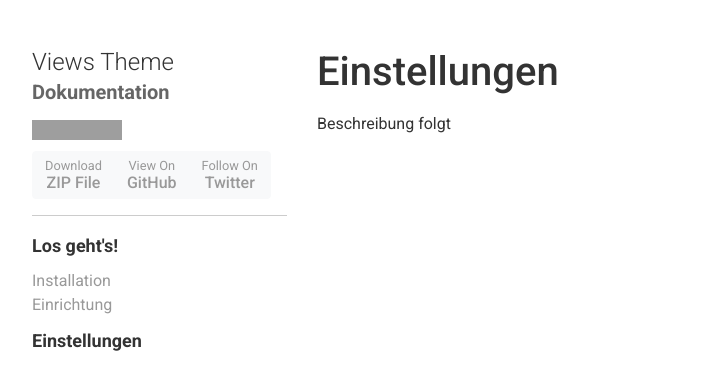
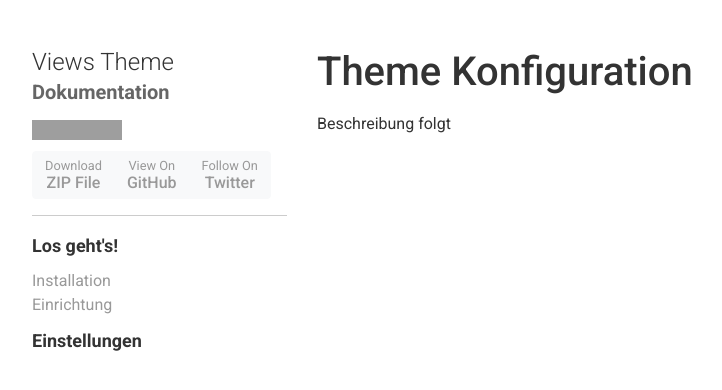
Before and after one commit to Blur-Creative/theme-views, a Jekyll site: the page built from de/theme-konfiguration.md, in a window 1280 px wide. Shown: the top 390 px of the page, without its empty margins (53-775 px from the left). Built offline with Jekyll 4.4.1, drawn with Linux system fonts in a browser that asks for light colours; nearby versions of some CDN libraries; grey boxes are pictures that could not be loaded.

Commit message:
rename einstellungen to theme-konfiguration

```diff
--- a/_data/nav.yml
+++ b/_data/nav.yml
@@ -6,4 +6,4 @@
       - title: Einrichtung
         perm: los-gehts/einrichtung
 - title: Einstellungen
-  perm: einstellungen
+  perm: theme-konfiguration
--- a/de/einstellungen.md
+++ b/de/theme-konfiguration.md
@@ -1,6 +1,6 @@
 ---
 layout: docs
-title: Einstellungen
+title: Theme Konfiguration
 ---
 
 Beschreibung folgt
```
